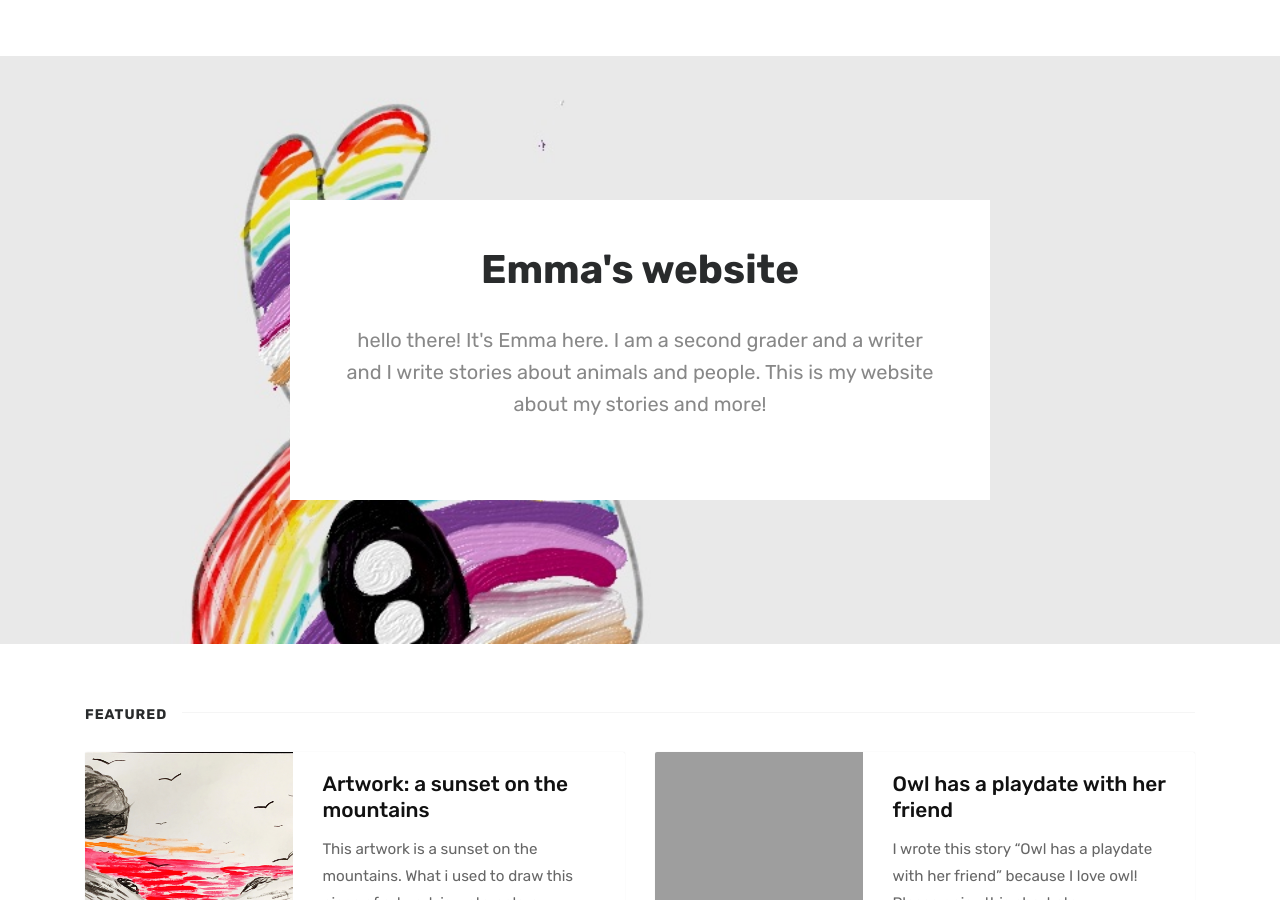
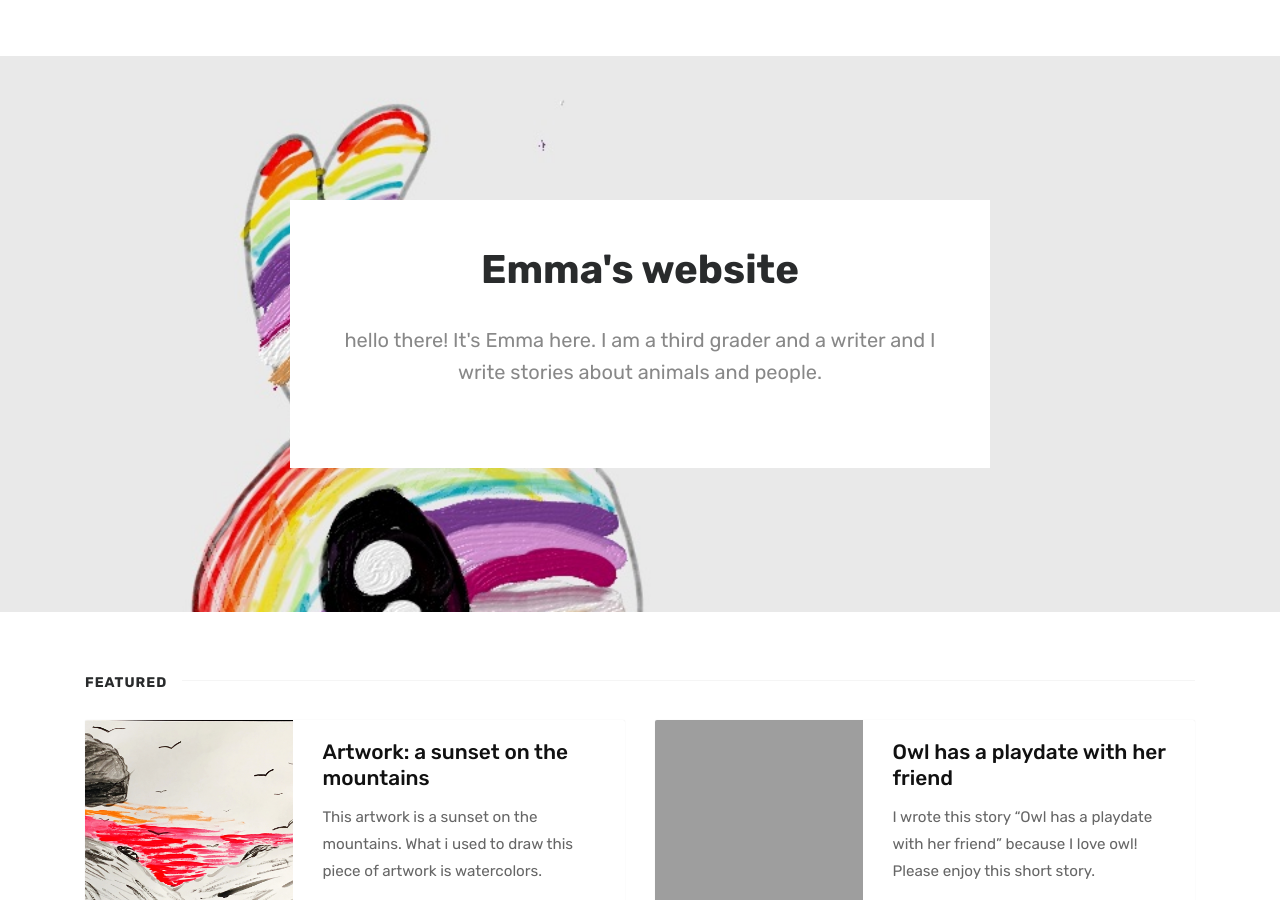
Before and after one commit to emmali2019/emmali2019.github.io, a Jekyll site: the page built from index.html, in a window 1280 px wide and 900 px high. Built offline with Jekyll 4.4.1, drawn with Linux system fonts in a browser that asks for light colours; the list of posts is cut into pages by our own code; comment, search, counter and statistics services are not loaded; grey boxes are pictures that could not be loaded.

Commit message:
Update index.html

```diff
--- a/index.html
+++ b/index.html
@@ -8,7 +8,7 @@ title: Home
 <section class="intro full-width">
     <div class="wrapintro">
         <h1>Emma's website</h1>
-        <h2 class="lead">hello there! It's Emma here. I am a second grader and a writer and I write stories about animals and people. This is my website about my stories and more! </h2>
+        <h2 class="lead">hello there! It's Emma here. I am a third grader and a writer and I write stories about animals and people. </h2>
         <!--<a href="" class="btn">Subscribe</a>-->
     </div>
 </section>
```
